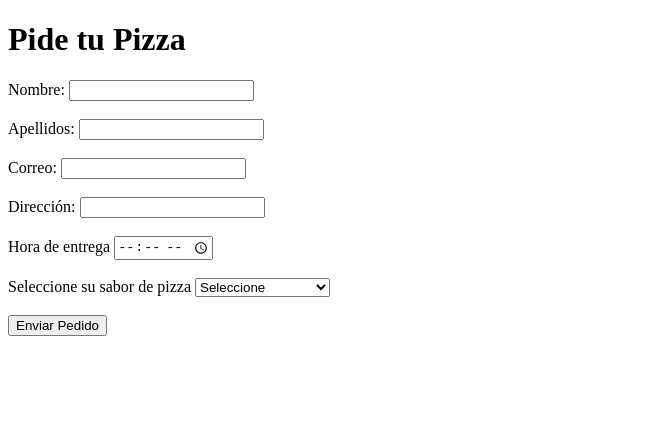
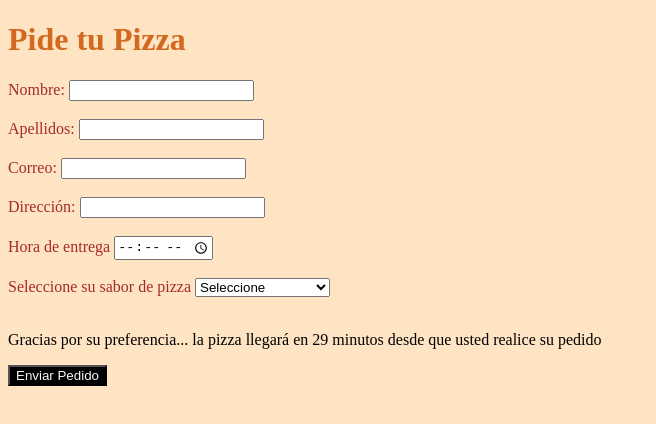
Before and after one commit to olgaitalive/formulario-pizza, a plain HTML site: page index.html in a window 1280 px wide. Shown: the whole page, without its empty margins (0-656 px from the left). Drawn offline with Linux system fonts and the light colour scheme.

Commit message:
agregarcion de estilo a las etiquetas

```diff
--- a/index.html
+++ b/index.html
@@ -4,6 +4,23 @@
     <meta charset="UTF-8">
     <meta name="viewport" content="width=device-width, initial-scale=1.0">
     <title>Formulario Pizza</title>
+    <style>
+        h1{
+            color: chocolate;
+        }
+        body{
+            background-color: bisque;
+        }
+        label{
+            color: brown;
+        }
+
+        button{
+            background-color: black;
+            color: aliceblue;
+        }
+
+    </style>
 </head>
 <body>
     <h1>Pide tu Pizza</h1>
@@ -32,6 +49,7 @@
             <option value="quesos">pizza de 4 quesos</option>
         </select>
         <br><br>
+        <p>Gracias por su preferencia... la pizza llegará en 29 minutos desde que usted realice su pedido </p>
         <button type="submit">Enviar Pedido</button>
     </form>
 </body>
```
